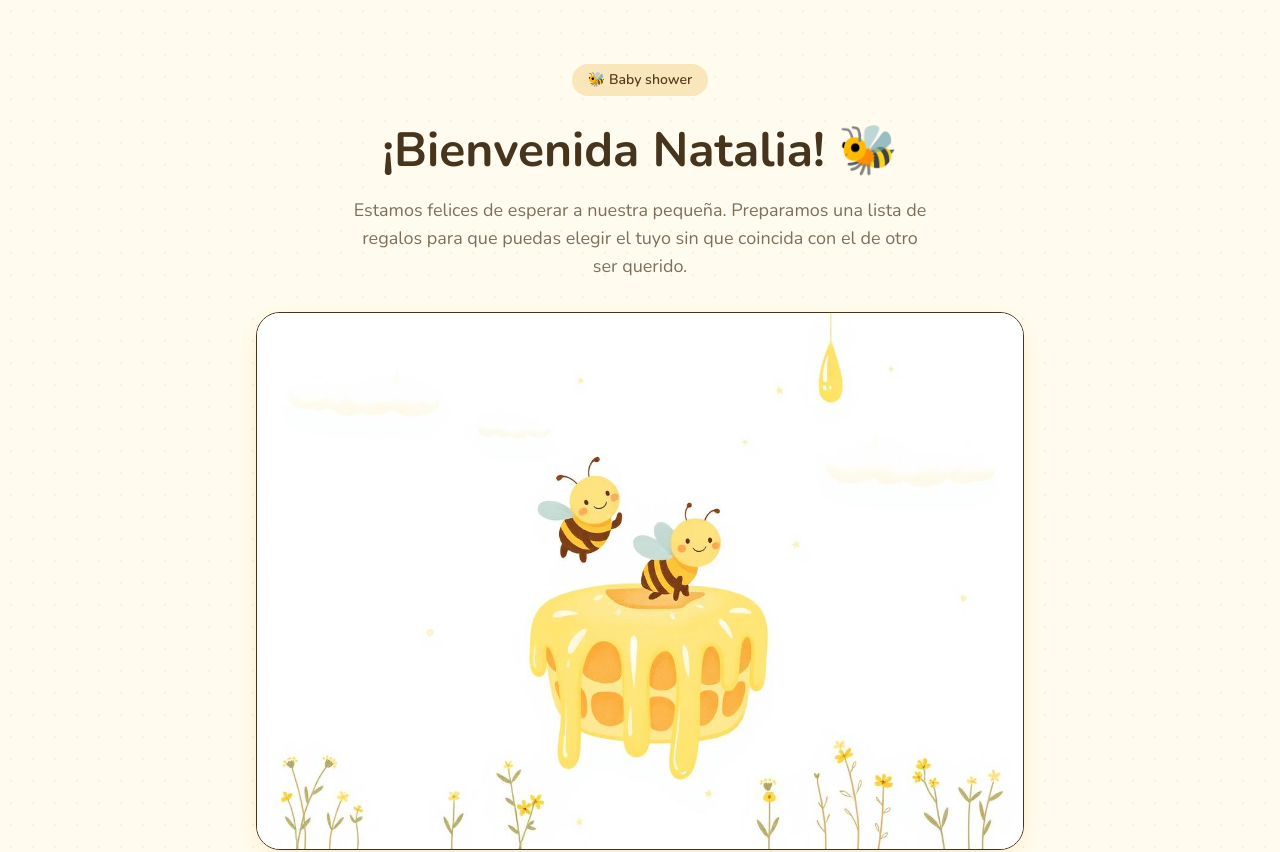
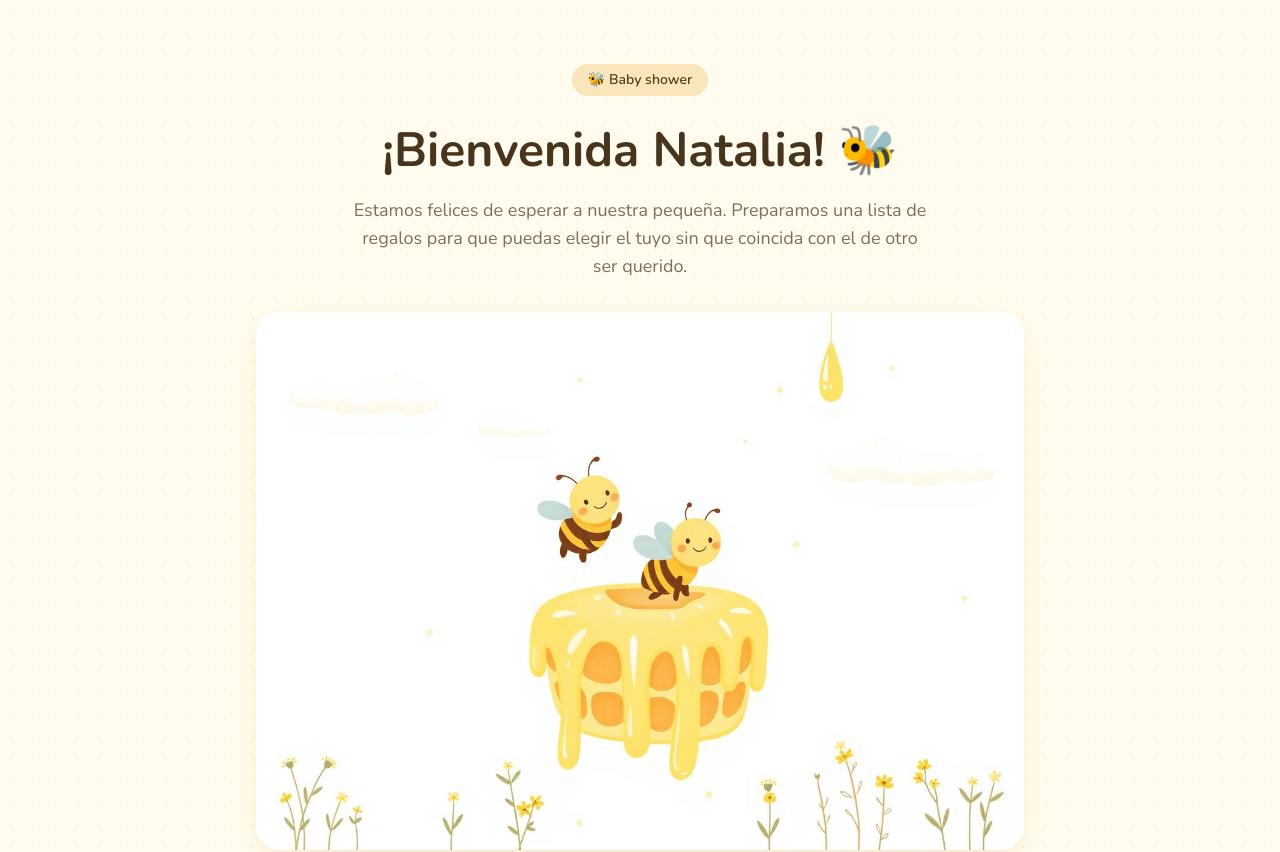
Before and after one commit to k-juarez/baby-shower, a Next.js app: page / in a window 1280 px wide. Shown: the top 852 px of the page. Built offline with nearby package versions, Linux system fonts and the light colour scheme.

Commit message:
ui: remove borders from filter pills and hero image

```diff
--- a/app/page.tsx
+++ b/app/page.tsx
@@ -108,7 +108,7 @@ export default function HomePage() {
           </p>
 
           {/* Hero image */}
-          <div className="mt-8 w-full overflow-hidden rounded-3xl border bg-card shadow-[var(--shadow-soft)]">
+          <div className="mt-8 w-full overflow-hidden rounded-3xl bg-card shadow-[var(--shadow-soft)]">
             <img
               src="/bee-hero.jpg"
               alt="Decoración de baby shower con temática de abejas"
--- a/components/CatalogGrid.tsx
+++ b/components/CatalogGrid.tsx
@@ -131,7 +131,7 @@ export default function CatalogGrid({ items }: CatalogGridProps) {
     <div className="flex flex-col gap-8">
       {/* Filter pills */}
       <div className="flex justify-center">
-        <div className="inline-flex rounded-full border bg-card p-1 shadow-sm">
+        <div className="inline-flex rounded-full bg-card p-1 shadow-sm">
           <button
             type="button"
             onClick={() => setFilter("disponibles")}
```
